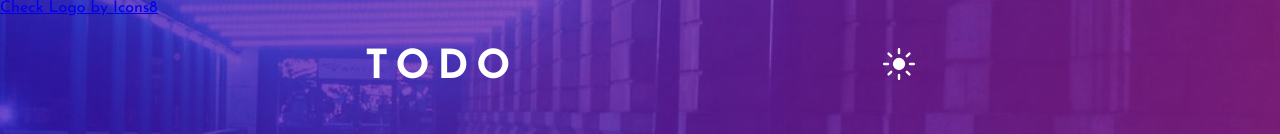
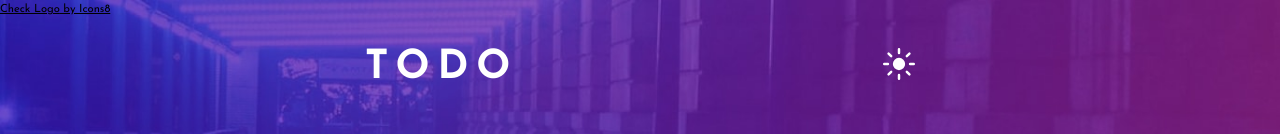
Before and after one commit to Naz1804/todolist, a React (Vite) app: page / in a window 1280 px wide. Shown: the top 134 px of the page. Built offline with nearby package versions, Linux system fonts and the light colour scheme.

Commit message:
style anchor tag

```diff
--- a/src/index.css
+++ b/src/index.css
@@ -340,6 +340,11 @@ main.light .footer {
     color: hsl(235, 21%, 11%);
 }
 
+a {
+    color: black;
+    font-size: .7rem;
+}
+
 @media screen and (max-width: 550px) {
     .container {
         width: 100%;
```
